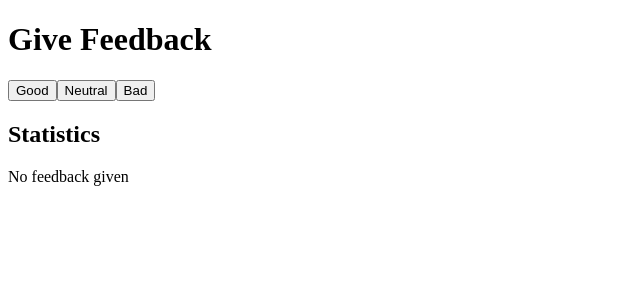
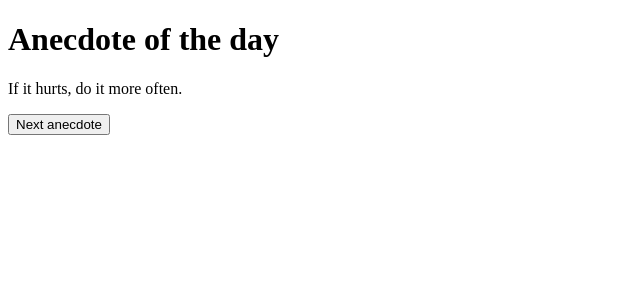
Before and after one commit to Pranjal-Jagtap/fullstack-part1, a React (Vite) app: page / in a window 1280 px wide. Shown: the top 300 px of the page, without its empty margins (0-640 px from the left). Built offline with nearby package versions, Linux system fonts and the light colour scheme.

Commit message:
1.12   done successfully

```diff
--- a/src/App.jsx
+++ b/src/App.jsx
@@ -1,72 +1,31 @@
 import { useState } from 'react'
 
-const Button = (props) => {
-  return (
-    <button onClick={props.onClick}>
-      {props.text}
-    </button>
-  )
-}
+const App = () => {
+  const anecdotes = [
+    'If it hurts, do it more often.',
+    'Adding manpower to a late software project makes it later!',
+    'The first 90 percent of the code accounts for the first 90 percent of the development time...The remaining 10 percent of the code accounts for the other 90 percent of the development time.',
+    'Any fool can write code that a computer can understand. Good programmers write code that humans can understand.',
+    'Premature optimization is the root of all evil.',
+    'Debugging is twice as hard as writing the code in the first place. Therefore, if you write the code as cleverly as possible, you are, by definition, not smart enough to debug it.',
+    'Programming without an extremely heavy use of console.log is same as if a doctor would refuse to use xrays or blood tests when diagnosing patients.',
+    'The only way to go fast, is to go well.'
+  ]
 
-const StatisticLine = (props) => {
-  return (
-    <tr>
-      <td>{props.text}</td>
-      <td>{props.value}</td>
-    </tr>
-  )
-}
+  const [selected, setSelected] = useState(0)
 
-const Statistics = (props) => {
-  if (props.all === 0) {
-    return (
-      <div>
-        <h2>Statistics</h2>
-        <p>No feedback given</p>
-      </div>
-    )
+  const handleNextAnecdote = () => {
+    const randomIndex = Math.floor(Math.random() * anecdotes.length)
+    setSelected(randomIndex)
   }
 
   return (
     <div>
-      <h2>Statistics</h2>
-      <table>
-        <tbody>
-          <StatisticLine text="Good" value={props.good} />
-          <StatisticLine text="Neutral" value={props.neutral} />
-          <StatisticLine text="Bad" value={props.bad} />
-          <StatisticLine text="All" value={props.all} />
-          <StatisticLine text="Average" value={props.average} />
-          <StatisticLine text="Positive" value={`${props.positive} %`} />
-        </tbody>
-      </table>
-    </div>
-  )
-}
-
-const App = () => {
-  const [good, setGood] = useState(0)
-  const [neutral, setNeutral] = useState(0)
-  const [bad, setBad] = useState(0)
-
-  const all = good + neutral + bad
-  const average = all === 0 ? 0 : (good - bad) / all
-  const positive = all === 0 ? 0 : (good / all) * 100
-
-  return (
-    <div>
-      <h1>Give Feedback</h1>
-      <Button onClick={() => setGood(good + 1)} text="Good" />
-      <Button onClick={() => setNeutral(neutral + 1)} text="Neutral" />
-      <Button onClick={() => setBad(bad + 1)} text="Bad" />
-      <Statistics
-        good={good}
-        neutral={neutral}
-        bad={bad}
-        all={all}
-        average={average}
-        positive={positive}
-      />
+      <h1>Anecdote of the day</h1>
+      <p>{anecdotes[selected]}</p>
+      <button onClick={handleNextAnecdote}>
+        Next anecdote
+      </button>
     </div>
   )
 }
```
